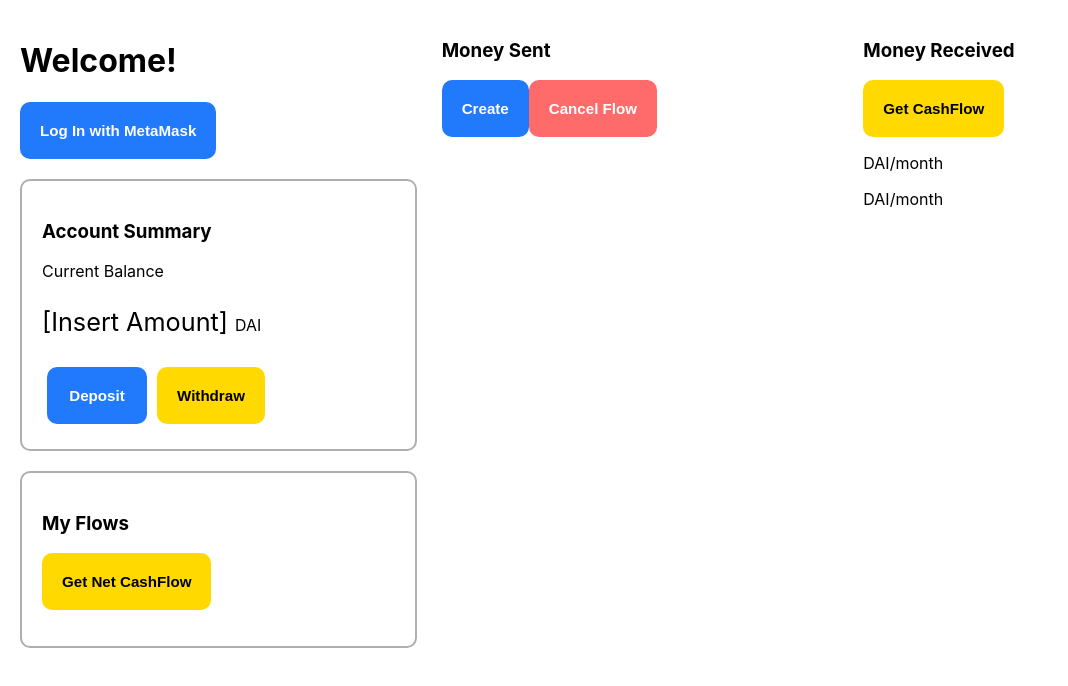
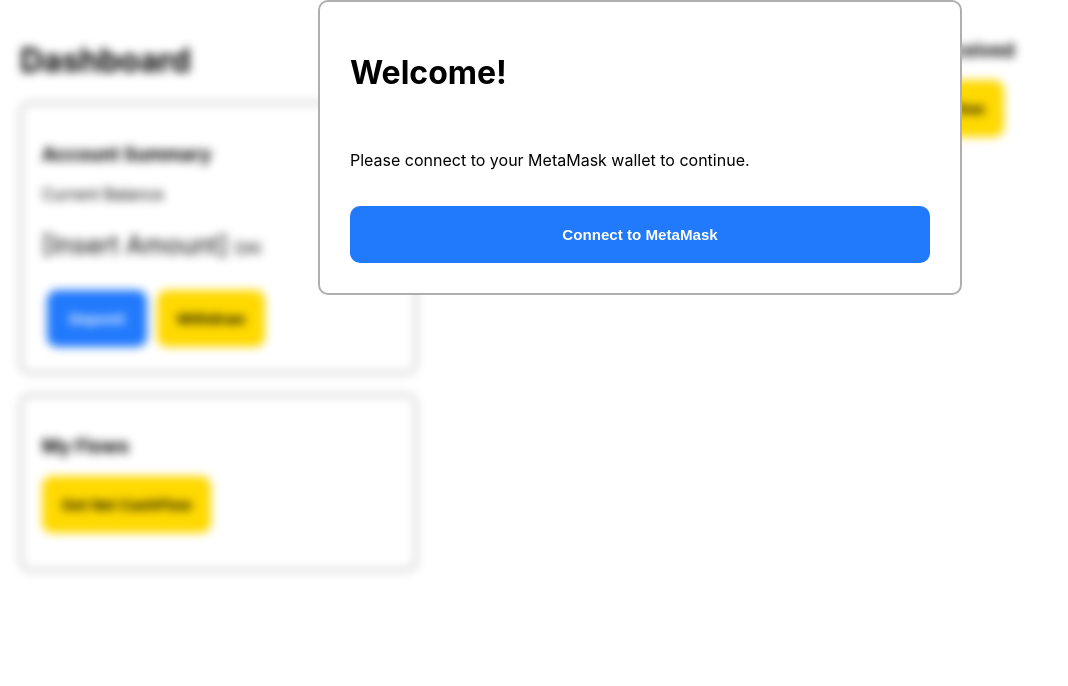
Before and after one commit to Alchemist21/remit, a React (Create React App) app in the folder application/: page / in a window 1280 px wide. Shown: the top 686 px of the page, without its empty margins (0-1068 px from the left). Built offline with nearby package versions, Linux system fonts and the light colour scheme; what @superfluid-finance/js-sdk, web3 would draw is missing.

Commit message:
Moved Metamask connect to Login component

```diff
--- a/application/src/App.js
+++ b/application/src/App.js
@@ -6,6 +6,7 @@
 import NetFlow from "./components/Netflow";
 import FlowItem from "./components/FlowItem";
 import Modal from "./components/Modal";
+import Login from "./components/Login";
 
 function App() {
   let amount;
@@ -15,11 +16,6 @@
 
   daix = '0x745861AeD1EEe363b4AaA5F1994Be40b1e05Ff90';
   otherUser = ''; // Insert a MetaMask account address
-
-  async function initSF() {
-    await sf.initialize();
-    user = getAddress();
-  }
 
   async function cancelRemittance() {
     await sf.cfa.deleteFlow({
@@ -32,7 +28,7 @@
 
   function showModal(e) {
     const purpose = e.target.id;
-    const modal = document.querySelector('.modal');
+    const modal = document.querySelector('#modal');
     const modalTitle = modal.querySelector('.modal-header').querySelector('h3');
     const footerBtn = modal.querySelector('.modal-footer').querySelector('button');
     modalTitle.innerText = purpose.charAt(0).toLocaleUpperCase() + purpose.slice(1) + ' Money';
@@ -43,11 +39,11 @@
 
   return (
     <div>
+      <Login />
       <Modal />
       <div id="dashboard">
         <div>
-          <h1>Welcome!</h1>
-          <button onClick={initSF} className="blue">Log In with MetaMask</button>
+          <h1>Dashboard</h1>
           <div className="summary">
             <h3>Account Summary</h3>
             <p>Current Balance</p>
--- /dev/null
+++ b/application/src/components/Login.js
@@ -0,0 +1,42 @@
+import React, { Component } from 'react';
+import sf from "../util/superfluid";
+
+class Login extends Component {
+    state = {
+        isInitializing: false,
+        errorMessage: ''
+    }
+
+    onClick = async () => {
+        const modal = document.querySelector('#login')
+        this.setState({ isInitializing: true });
+        try {
+            await sf.initialize();
+        } catch (err) {
+            this.setState({errorMessage: err.message});
+        }
+        this.setState({ isInitializing: false });
+        return modal.style.display = 'none';
+    }
+
+    render() {
+        return (
+            <div id="login" className="modal sticky" style={{display: 'block'}}>
+                <div className="modal-box">
+                    <div className="modal-header">
+                        <h1>Welcome!</h1>
+                    </div>
+                    <div className="modal-body">
+                        <p>Please connect to your MetaMask wallet to continue.</p>
+                    </div>
+                    <div className="modal-footer">
+                        <button className="blue" onClick={this.onClick}>Connect to MetaMask</button>
+                    </div>
+                </div>
+                <div className="spinner" hidden={!this.state.isInitializing}/>
+            </div>
+        )
+    }
+}
+
+export default Login;
--- a/application/src/components/Modal.js
+++ b/application/src/components/Modal.js
@@ -7,7 +7,7 @@
     }
 
     onClick = (e) => {
-        const modal = document.querySelector('.modal');
+        const modal = document.querySelector('#modal');
         if (e.target.classList.contains('modal') && !e.target.classList.contains('sticky')) {
             this.setState({ errorMessage: '' });
             return modal.style.display = 'none';
@@ -21,7 +21,7 @@
 
     render() {
         return (
-            <div className="modal" onClick={this.onClick}>
+            <div id="modal" className="modal" onClick={this.onClick}>
                 <div className="modal-box">
                     <div className="modal-header">
                         <h3>Modal</h3>
```
